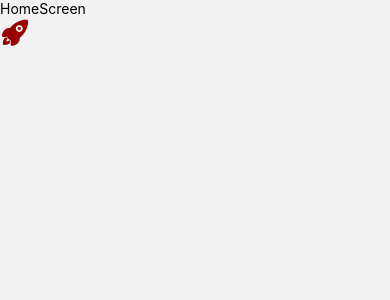
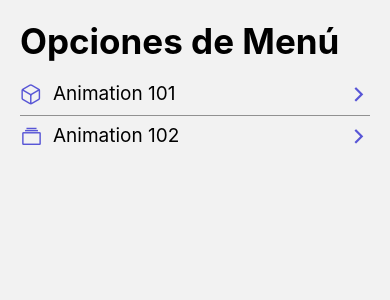
Before and after one commit to acapriles/rn-components, a React Native app: screen /HomeScreen in a window 390 px wide. Shown: the top 300 px of the page. Built offline with nearby package versions, Linux system fonts and the light colour scheme.

Commit message:
FlatList

```diff
--- /dev/null
+++ b/src/components/FlatListMenuItem.tsx
@@ -0,0 +1,53 @@
+import { useNavigation } from '@react-navigation/native';
+import { View, Text, StyleSheet } from 'react-native';
+import { TouchableOpacity } from 'react-native-gesture-handler';
+import { MenuItem } from '../interfaces/appInterfaces';
+import Icon from 'react-native-vector-icons/Ionicons';
+
+
+interface Props {
+    menuItem: MenuItem;
+}
+
+export const FlatListMenuItem = ( { menuItem }: Props) => {
+
+    const navigation = useNavigation();
+
+    return (
+        <TouchableOpacity
+            activeOpacity={ 0.8 }
+        >
+
+            <View style={ styles.container }>
+                <Icon
+                    name={ menuItem.icon }
+                    color="#5856D6"
+                    size={ 23 }
+                />
+
+                <Text style={ styles.itemText }>
+                    { menuItem.name }
+                </Text>
+
+                <View style={{ flex: 1 }} />
+
+                <Icon
+                    name="chevron-forward-outline"
+                    color="#5856D6"
+                    size={ 23 }
+                />
+
+            </View>
+        </TouchableOpacity>
+    )
+}
+
+const styles = StyleSheet.create({
+    container: {
+        flexDirection: 'row'
+    },
+    itemText: {
+        marginLeft: 10,
+        fontSize: 19
+    }
+});
--- /dev/null
+++ b/src/interfaces/appInterfaces.tsx
@@ -0,0 +1,5 @@
+export interface MenuItem {
+    name: string;
+    icon: string;
+    components: string;
+}
--- a/src/screens/HomeScreen.tsx
+++ b/src/screens/HomeScreen.tsx
@@ -1,12 +1,65 @@
 import { Text, View } from 'react-native';
-import Icon from 'react-native-vector-icons/Ionicons';
+import { FlatList } from 'react-native-gesture-handler';
+import { useSafeAreaInsets } from 'react-native-safe-area-context';
+
+import { MenuItem } from '../interfaces/appInterfaces';
+import { styles } from '../theme/appTheme';
+import { FlatListMenuItem } from '../components/FlatListMenuItem';
+
+
+
+
+const menuItems: MenuItem[] = [
+    {
+        name: 'Animation 101',
+        icon: 'cube-outline',
+        components: 'Animation101Screen',
+    },
+    {
+        name: 'Animation 102',
+        icon: 'albums-outline',
+        components: 'Animation102Screen',
+    },
+];
 
 export const HomeScreen = () => {
+
+    const { top } = useSafeAreaInsets();
+
+    //? FlatList Header
+    const renderListHeader = () => {
+        return (
+            <View style={{ marginTop: top + 20, marginBottom: 20, }}>
+                <Text style={ styles.title }>Opciones de Menú</Text>
+            </View>
+        )
+    }
+
+    //? FlatList Separator
+    const itemSeparator = () => {
+        return (
+            <View
+                style={{
+                    borderBottomWidth: 1,
+                    opacity: 0.4,
+                    marginVertical: 8,
+                }}
+            />
+        )
+    }
+
+
     return (
-        <View>
+        <View style={{ flex: 1, ...styles.globalMargin }}>
 
-            <Text>HomeScreen</Text>
-            <Icon name="rocket" size={30} color="#900" />
+            <FlatList
+                data={ menuItems }
+                renderItem={ ({ item }) => <FlatListMenuItem menuItem={ item } /> }
+                ListHeaderComponent={ renderListHeader }
+                ItemSeparatorComponent={ itemSeparator }
+                keyExtractor={ ( item ) => item.name }
+            />
+
         </View>
     )
 }
--- /dev/null
+++ b/src/theme/appTheme.tsx
@@ -0,0 +1,11 @@
+import { StyleSheet } from 'react-native';
+
+export const styles = StyleSheet.create({
+    globalMargin: {
+        marginHorizontal: 20
+    },
+    title: {
+        fontSize: 35,
+        fontWeight: 'bold'
+    }
+});
```
